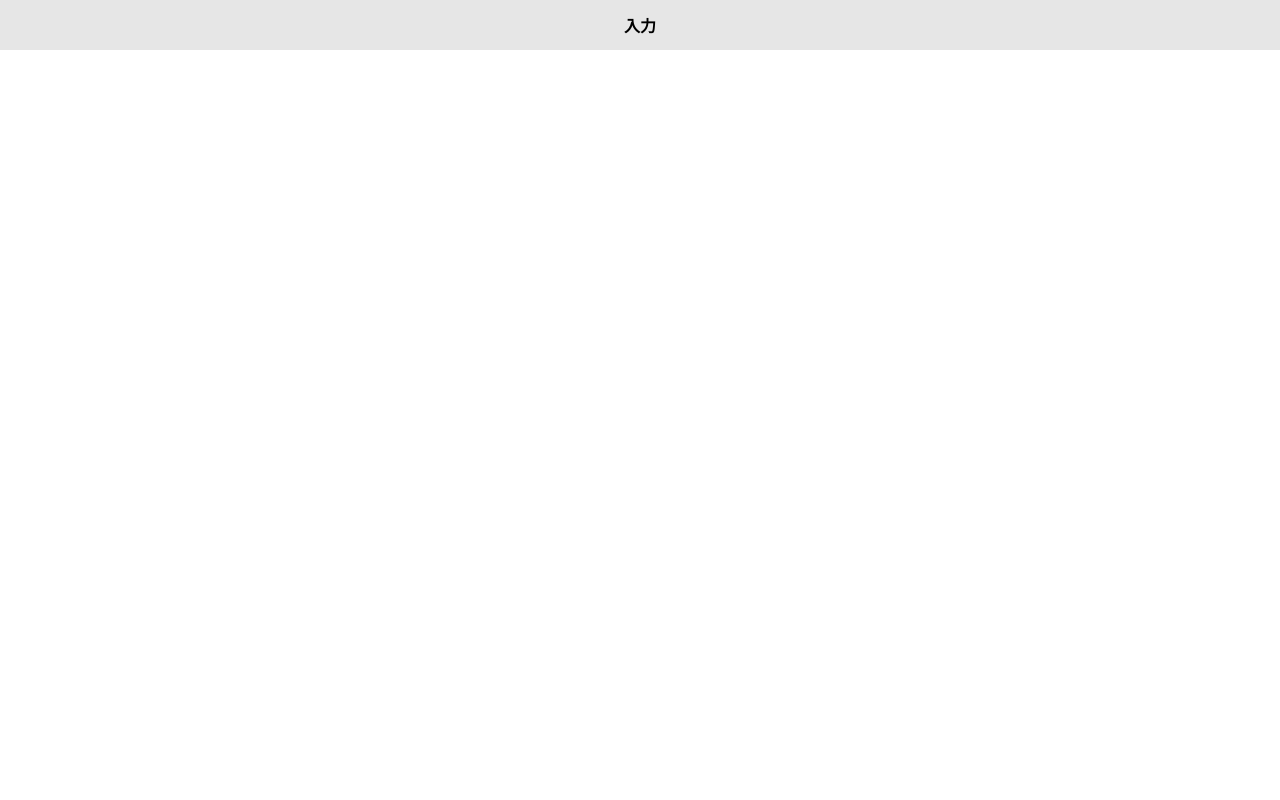
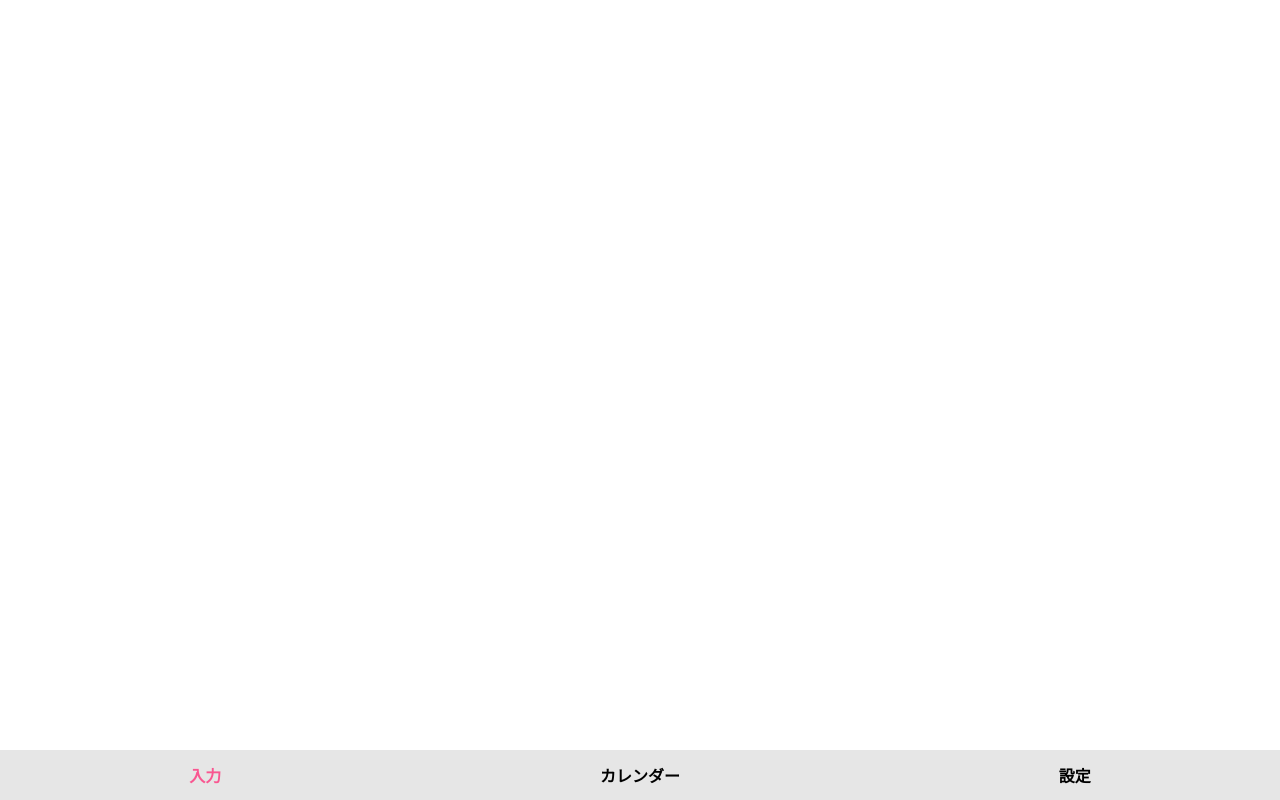
Before and after one commit to marieono/weight_recording_next, a Next.js app: page / in a window 1280 px wide. Built offline with nearby package versions, Linux system fonts and the light colour scheme.

Commit message:
入力Footer作成

```diff
--- /dev/null
+++ b/src/components/common/Footer.tsx
@@ -0,0 +1,31 @@
+import { css } from "@emotion/react"
+
+const Footer = () => {
+  return (
+    <footer
+      css={css`
+        position: fixed;
+        bottom: 0;
+        display: flex;
+        justify-content: space-around;
+        align-items: center;
+        font-weight: bold;
+        height: 50px;
+        width: 100vw;
+        background-color: #e6e6e6;
+      `}
+    >
+      <span
+        css={css`
+          color: #f95791;
+        `}
+      >
+        入力
+      </span>
+      <span>カレンダー</span>
+      <span>設定</span>
+    </footer>
+  )
+}
+
+export default Footer
--- a/src/components/pages/home/Page.tsx
+++ b/src/components/pages/home/Page.tsx
@@ -1,8 +1,12 @@
 import type { NextPage } from "next"
+import Footer from "../../common/Footer"
 import Header from "../../common/Header"
 
 const Page: NextPage = () => {
-  return <Header />
+  return (
+    // <Header />
+    <Footer />
+  )
 }
 
 export default Page
```
